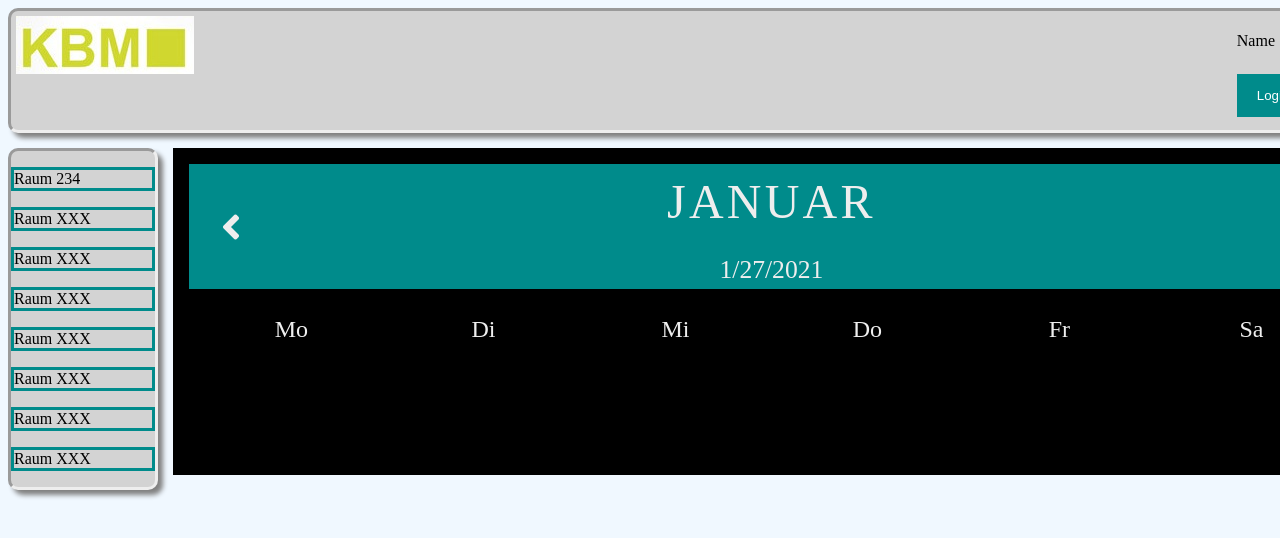
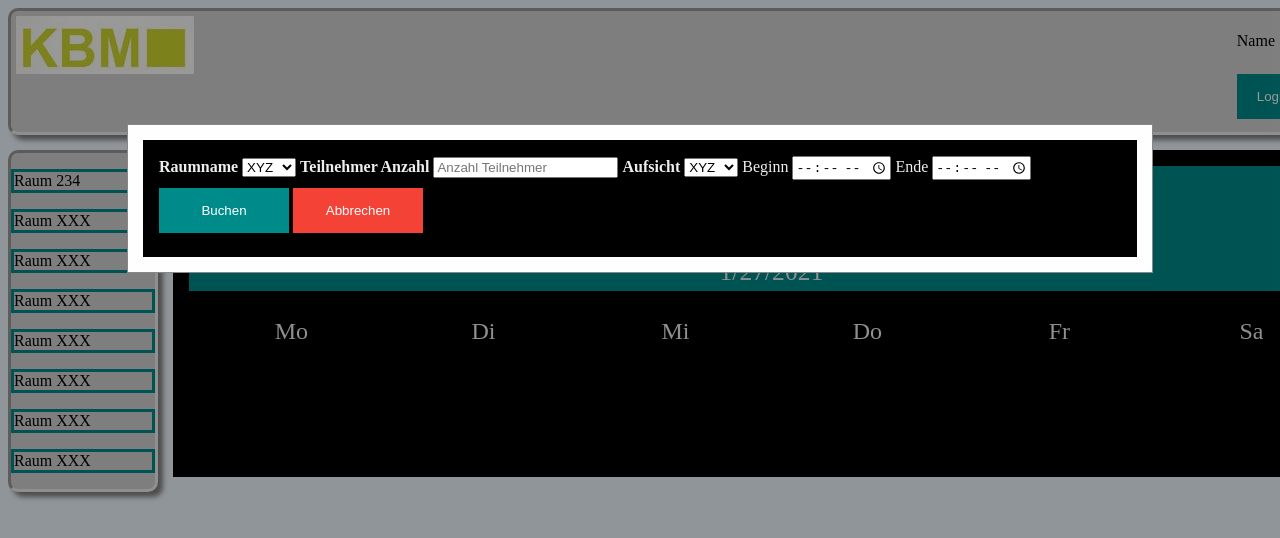
Before and after one commit to IAmMajo/Raumplanung-Frontend, a website: page public/index.html in a window 1280 px wide. Both pictures are taken after a click on the element "Raum 234". Shown: the top 538 px of the page. Drawn offline with Linux system fonts and the light colour scheme.

Commit message:
Add Raumbuchung Pop-Up

```diff
--- a/public/index.html
+++ b/public/index.html
@@ -34,7 +34,7 @@
         <div class="roomContainer">
           <p
             id="testingRoomLog"
-            onclick="console.log(getElementById('testingRoomLog').innerHTML + ' selected')"
+            onclick="document.getElementById('id02').style.display='block'"
           >
             Raum 234
           </p>
@@ -88,9 +88,6 @@
           />
 
           <button type="submit">Login</button>
-        </div>
-
-        <div class="container">
           <button
             type="button"
             onclick="document.getElementById('id01').style.display='none'"
@@ -101,6 +98,58 @@
         </div>
       </form>
     </div>
-    <script src="main.js"></script>
+    <div id="id02" class="modal">
+      <form class="modal-content animate" action="" method="get">
+        <div class="container">
+          <label for="roomNames"><b>Raumname</b></label>
+          <select
+            name="roomsDrop"
+            placeholder="Raum aussuchen"
+            id="roomName"
+            required
+          >
+            <option value="XYZ">XYZ</option>
+            <option value="ABC">ABC</option>
+            <option value="QWE">QWE</option>
+          </select>
+
+          <label for="participantsCount"><b>Teilnehmer Anzahl</b></label>
+          <input
+            type="number"
+            placeholder="Anzahl Teilnehmer"
+            name="participants"
+            min="0"
+            oninput="validity.valid||(value='')"
+            required
+          />
+
+          <label for="supervisionTeacher"><b>Aufsicht</b></label>
+          <select
+            name="supervisionDrop"
+            placeholder="Aufsicht"
+            id="supervision"
+            required
+          >
+            <option value="XYZ">XYZ</option>
+            <option value="ABC">ABC</option>
+            <option value="QWE">QWE</option>
+          </select>
+
+          <label for="start">Beginn</label>
+          <input type="time" id="timeInputStart" name="timeStart" />
+          <label for="end">Ende</label>
+          <input type="time" id="timeInputEnd" name="timeEnd" />
+          <button type="submit">Buchen</button>
+          <button
+            type="button"
+            onclick="document.getElementById('id02').style.display='none'"
+            class="cancelbtn"
+          >
+            Abbrechen
+          </button>
+        </div>
+        <script src="main.js"></script>
+      </form>
+    </div>
   </body>
 </html>
--- a/public/stylesheet.css
+++ b/public/stylesheet.css
@@ -119,7 +119,8 @@ button {
   margin: 8px 0;
   border: none;
   cursor: pointer;
-  width: 100%;
+  width: 130px;
+  height: 45px;
 }
 
 button:hover {
@@ -127,8 +128,6 @@ button:hover {
 }
 
 .cancelbtn {
-  width: auto;
-  padding: 10px 18px;
   background-color: #f44336;
 }
 
```
